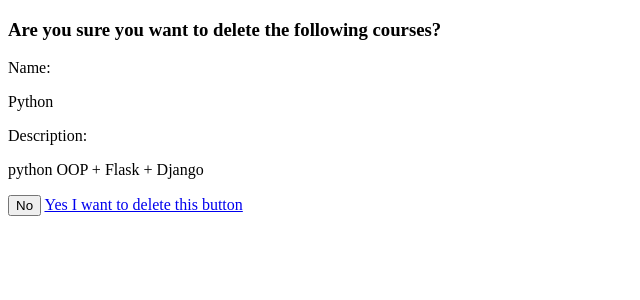
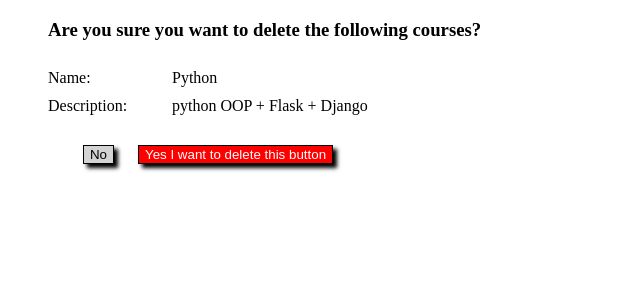
Before and after one commit to jhflorey/Python, a Django app: page /courses/destroy/2 in a window 1280 px wide. Shown: the top 300 px of the page, without its empty margins (0-640 px from the left). Run offline with Django 3.2, Linux system fonts and the light colour scheme; data comes from the database, SQL or seed files in the repository; both versions use the stored data as it was after the commit.

Commit message:
modified css file in course_app

```diff
--- a/Django_ORM/courses_app/main_app/static/main_app/css/style.css
+++ b/Django_ORM/courses_app/main_app/static/main_app/css/style.css
@@ -25,22 +25,43 @@ display: inline-block;
 width: 120px;
 vertical-align: top;
 margin:0px;
+margin-top:10px;
 }
 .line{
 margin-bottom:20px;
 }
 
 .no-button{
-boder: 1px solid black;
-box-shadow : 4px 4 px 4px black;
+border: 1px solid black;
+box-shadow : 4px 4px 4px black;
 background-color: lightgray;
 display: inline-block;
+margin-right: 20px;
 }
 
-.yes.button{
-boder: 1px solid black;
-box-shadow : 4px 4 px 4px black;
+.yes-button{
+border: 1px solid black;
+box-shadow : 4px 4px 4px black;
 background-color: red;
 color: white;
 display: inline-block;
 }
+.content{
+display:inline-block;
+margin: 0px;
+width: 300px;
+margin-top:10px;
+
+}
+article{
+width: 500px;
+margin-bottom:30px;
+}
+footer{
+width:400px;
+text-align:center;
+}
+
+article  .title, article h3 {
+margin-left:40px;
+}
--- a/Django_ORM/courses_app/main_app/templates/main_app/view_destroy.html
+++ b/Django_ORM/courses_app/main_app/templates/main_app/view_destroy.html
@@ -3,15 +3,23 @@
 <head>
     <meta charset="UTF-8">
     <title>Delete a course</title>
+    {%load static%}
+    <link rel="stylesheet" href="{%static 'main_app/css/style.css'%}">
 </head>
 <body>
-    <h3>Are you sure you want to delete the following courses?</h3>
-    <p class="title">Name: </p>
-    <p class="content"> {{course.name}}</p>
-    <p class="title">Description: </p>
-    <p class="content">{{course.desc}}</p>
 
-    <a href="/"><button class="no-button">No</button></a>
-    <a href="/courses/confirm_destroy/{{course.id}}"><buton class="yes-button">Yes I want to delete this button</buton></a>
+    <article>
+         <h3>Are you sure you want to delete the following courses?</h3>
+        <p class="title ">Name: </p>
+        <p class="content"> {{course.name}}</p>
+        <p class="title">Description: </p>
+        <p class="content">{{course.desc}}</p>
+    </article>
+
+    <footer>
+         <a href="/"><button class="no-button">No</button></a>
+    <a href="/courses/confirm_destroy/{{course.id}}"><button class="yes-button">Yes I want to delete this button</button></a>
+    </footer>
+
 </body>
 </html>
```
Also changed, not shown: Django_ORM/courses_app/db.sqlite3.
